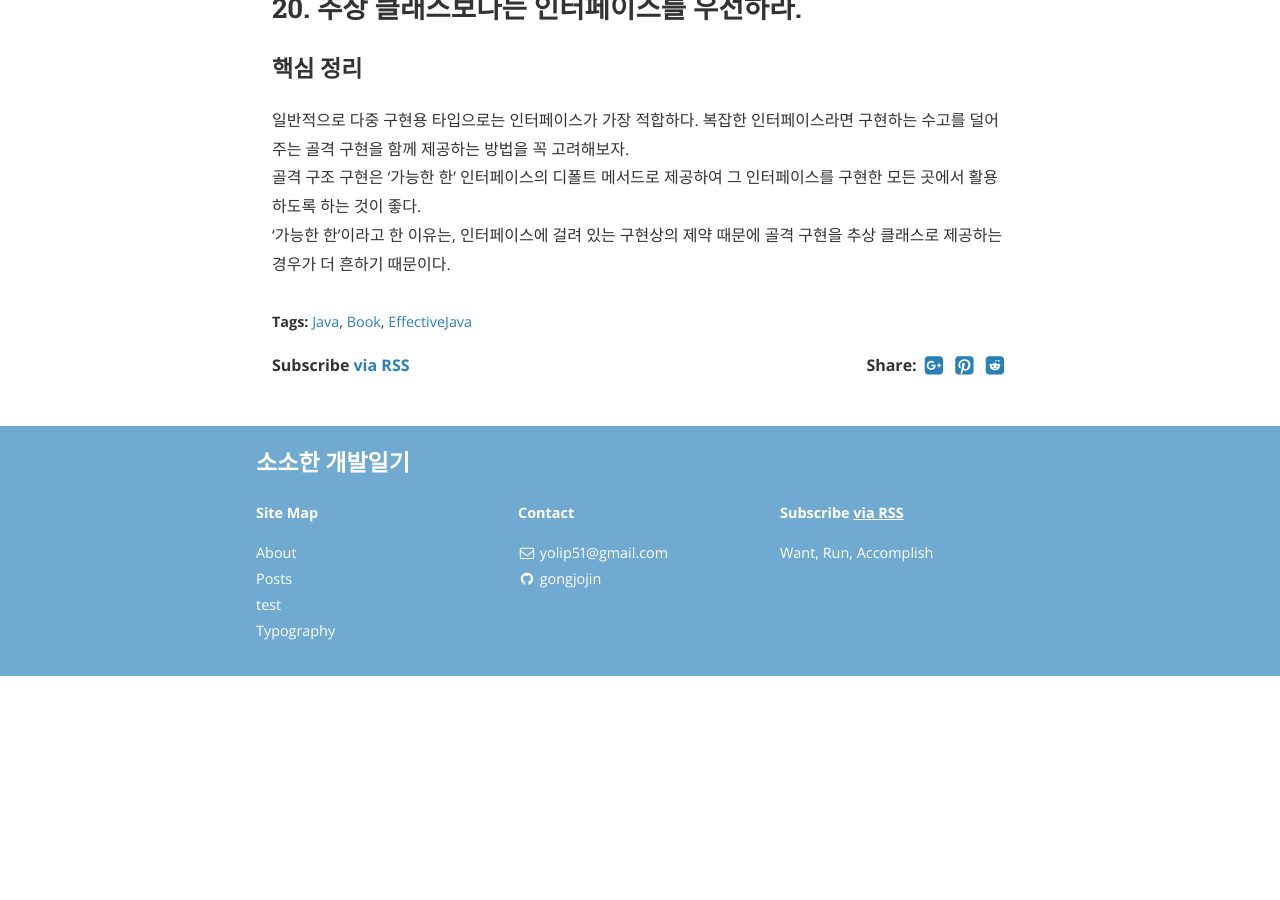
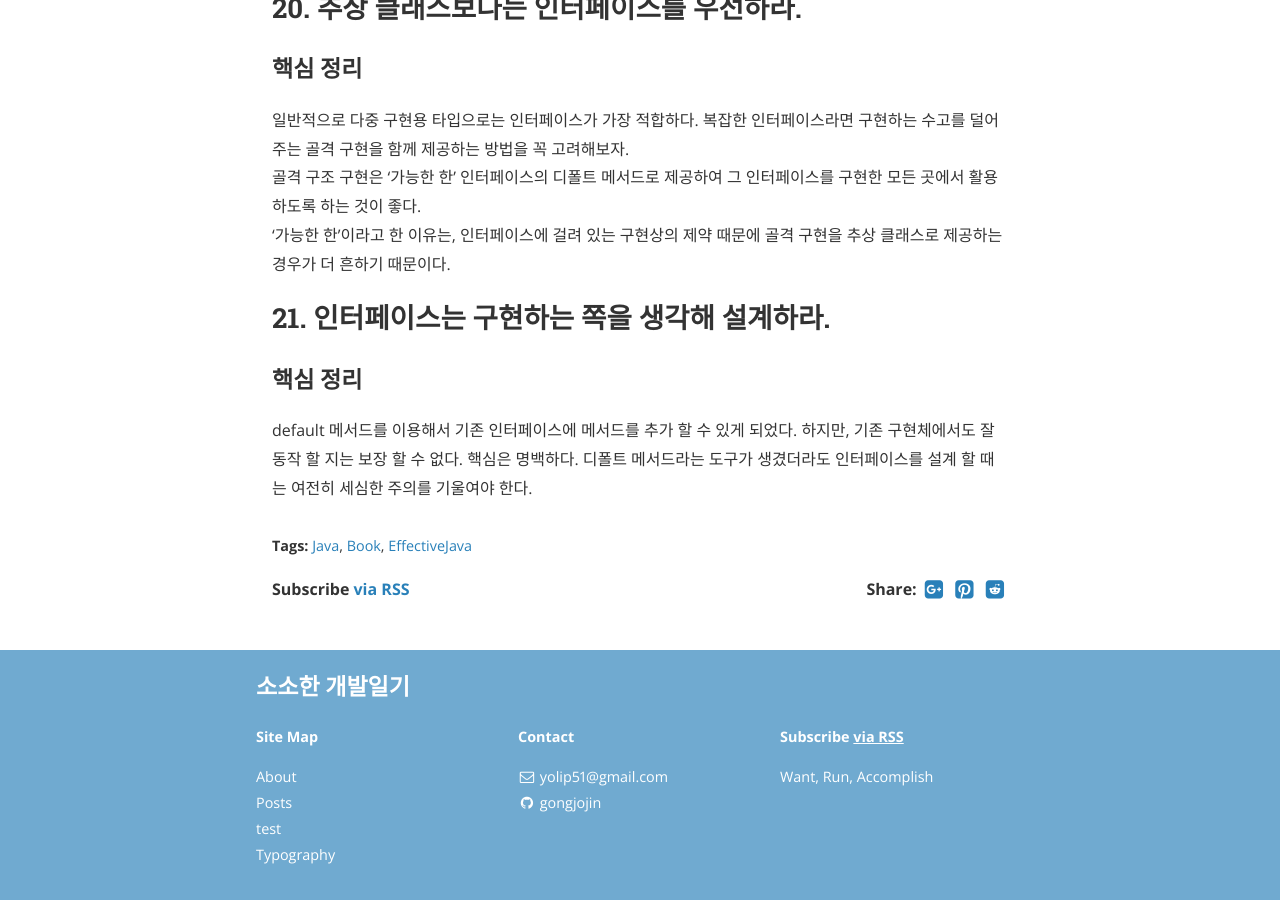
Before and after one commit to gonghojin/gonghojin.github.io, a Jekyll site: the page built from _posts/book/java/effectiveJava/2019-09-28-effectiveJava3.md, in a window 1280 px wide and 900 px high, scrolled down 2352 px. Built offline with Jekyll 4.4.1, drawn with Linux system fonts in a browser that asks for light colours; nearby versions of some CDN libraries; comment, search, counter and statistics services are not loaded; before the commit the page ends 3028 px from its top, so only the background shows below that.

```diff
--- a/_posts/book/java/effectiveJava/2019-09-28-effectiveJava3.md
+++ b/_posts/book/java/effectiveJava/2019-09-28-effectiveJava3.md
@@ -50,3 +50,9 @@ public 클래스는 `절대 가변 필드를 직접 노출해서는 안 된다.`
 일반적으로 다중 구현용 타입으로는 인터페이스가 가장 적합하다. 복잡한 인터페이스라면 구현하는 수고를 덜어주는 골격 구현을 함께 제공하는 방법을 꼭 고려해보자.
 골격 구조 구현은 '가능한 한' 인터페이스의 디폴트 메서드로 제공하여 그 인터페이스를 구현한 모든 곳에서 활용하도록 하는 것이 좋다.
 '가능한 한'이라고 한 이유는, 인터페이스에 걸려 있는 구현상의 제약 때문에 골격 구현을 추상 클래스로 제공하는 경우가 더 흔하기 때문이다.
+
+## 21. 인터페이스는 구현하는 쪽을 생각해 설계하라.
+### 핵심 정리
+default 메서드를 이용해서 기존 인터페이스에 메서드를 추가 할 수 있게 되었다.
+하지만, 기존 구현체에서도 잘 동작 할 지는 보장 할 수 없다. 핵심은 명백하다.
+디폴트 메서드라는 도구가 생겼더라도 인터페이스를 설계 할 때는 여전히 세심한 주의를 기울여야 한다.
```
